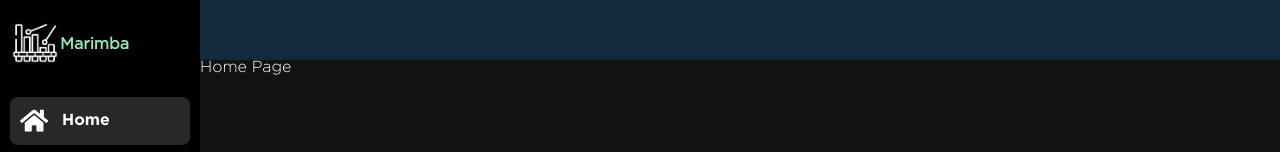
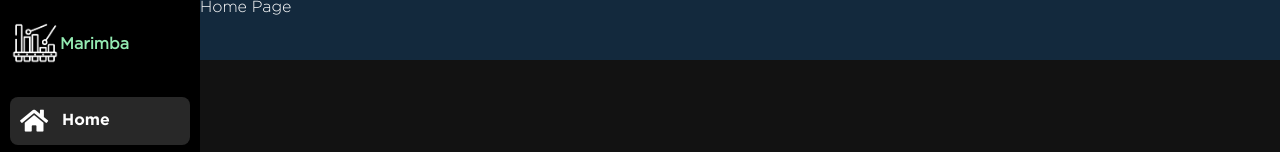
Before and after one commit to TommyIrmia/Marimba, a React (Create React App) app in the folder frontend/: page / in a window 1280 px wide. Shown: the top 152 px of the page. Built offline with nearby package versions, Linux system fonts and the light colour scheme.

Commit message:
main layout

```diff
--- a/frontend/package.json
+++ b/frontend/package.json
@@ -3,13 +3,9 @@
   "version": "0.1.0",
   "private": true,
   "dependencies": {
-<<<<<<< HEAD
     "@emotion/react": "^11.4.1",
     "@emotion/style": "^0.8.0",
     "@emotion/styled": "^11.3.0",
-=======
-    "@babel/plugin-proposal-nullish-coalescing-operator": "^7.14.5",
->>>>>>> 681e671abb4eb0334b854f09cb875e271f54ffb2
     "@material-ui/core": "^4.12.3",
     "@material-ui/icons": "^4.11.2",
     "@mui/material": "^5.0.1",
--- a/frontend/src/assets/scss/basics/_layout.scss
+++ b/frontend/src/assets/scss/basics/_layout.scss
@@ -1,9 +1,11 @@
 .main-layout {
   display: grid;
   grid-template-columns: 200px 1fr;
+  grid-template-rows: 1fr 100px;
 
   > * {
     grid-column: 2;
+    grid-row: 1;
   }
 
   > .full {
```
